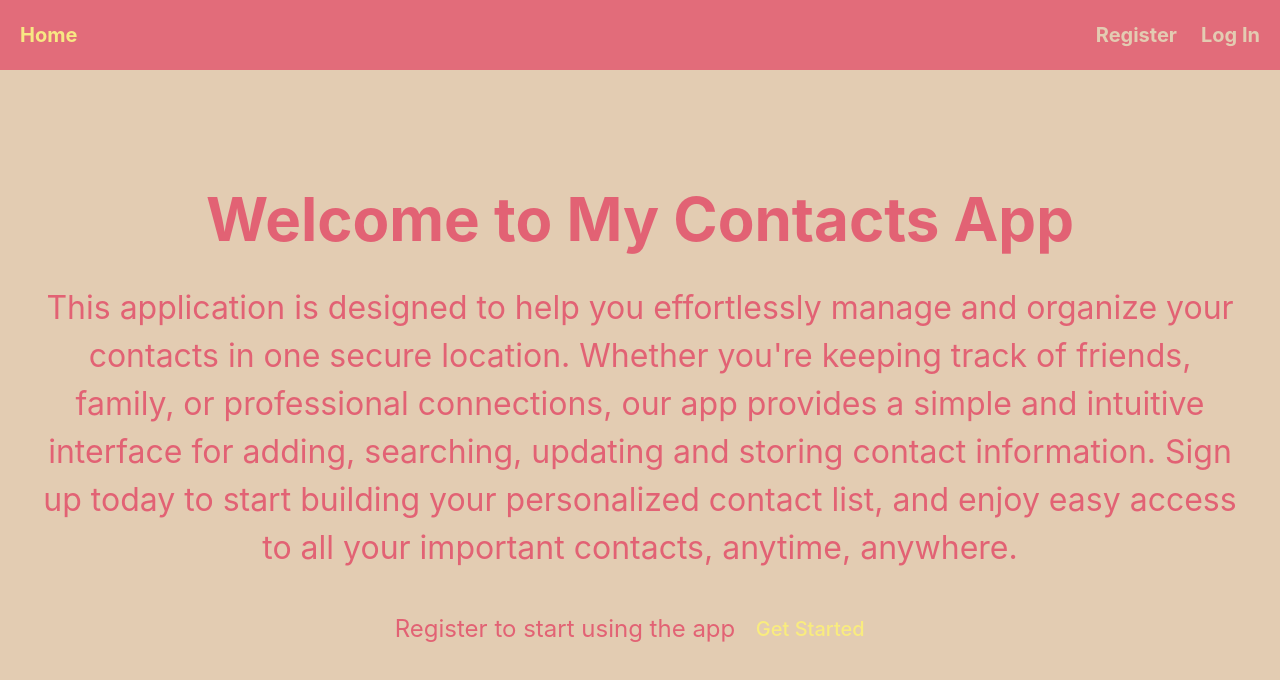
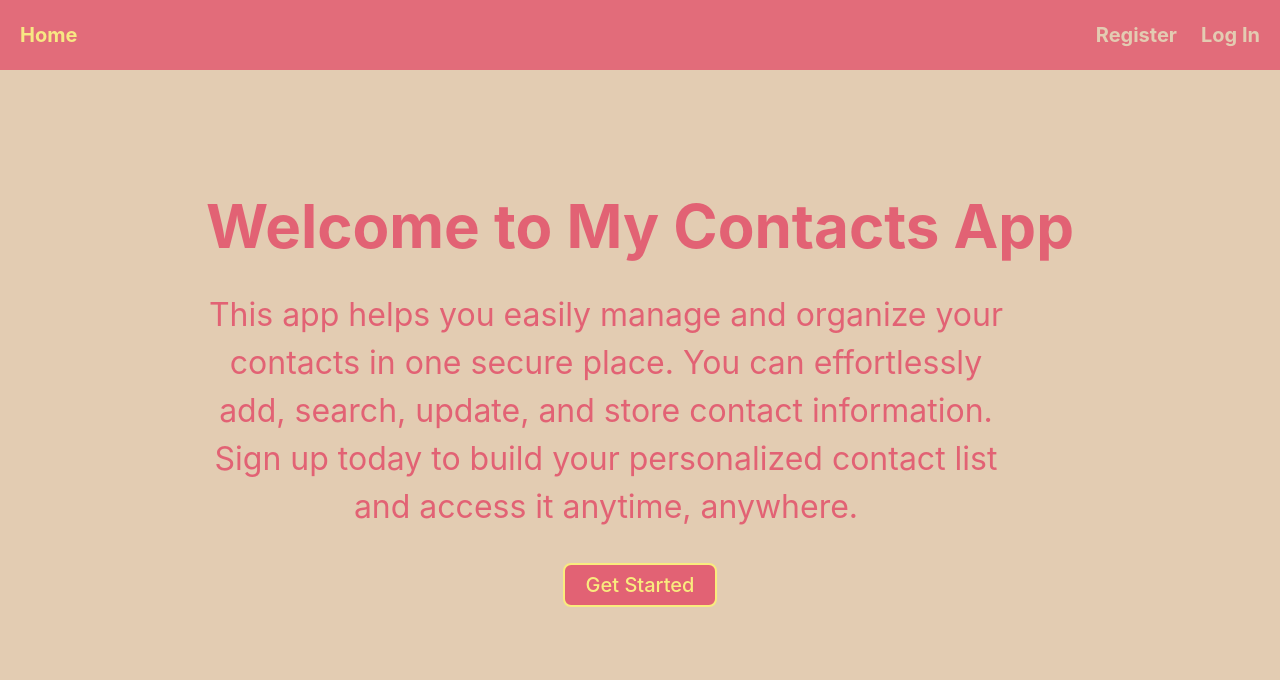
Before and after one commit to Alina-ps/goit-react-hw-08, a React (Vite) app: page / in a window 1280 px wide. Shown: the top 680 px of the page. Built offline with nearby package versions, Linux system fonts and the light colour scheme.

Commit message:
minor upd css

```diff
--- a/src/components/Contact/Contact.jsx
+++ b/src/components/Contact/Contact.jsx
@@ -21,12 +21,14 @@ const Contact = ({ id, name, number }) => {
         <p className={s.contactText}>{name}</p>
         <p className={s.contactText}>{number}</p>
       </div>
+      <div className={s.btnWrapper}>
         <button className={s.contactBtn} onClick={handleEdit} type="button">
           Edit
         </button>
         <button className={s.contactBtn} onClick={handleDelete} type="button">
           Delete
         </button>
+      </div>
     </>
   );
 };
--- a/src/components/Contact/Contact.module.css
+++ b/src/components/Contact/Contact.module.css
@@ -1,11 +1,24 @@
+:root {
+  --first-color: #e3ccb2;
+  --second-color: #f9ec7e;
+  --third-color: #e26274;
+}
+
 .contactText {
   padding: 0;
   margin: 0;
 }
 
+.btnWrapper {
+  display: flex;
+  flex-direction: column;
+  gap: 20px;
+}
+
 .contactBtn {
-  background-color: var(--second-color);
-  color: var(--third-color);
+  border: 2px solid var(--second-color);
+  background-color: var(--third-color);
+  color: var(--second-color);
   font-size: 15px;
   transition: transform 250ms ease, opacity 250ms ease, box-shadow 250ms ease,
     background-color 250ms ease;
@@ -23,7 +36,7 @@
 .contactBtn:active {
   box-shadow: 0 5px 15px rgba(0, 0, 0, 0.3);
   background-color: var(--second-color);
-  opacity: 0.6;
+  color: var(--third-color);
 }
 
 @media screen and (min-width: 768px) {
--- a/src/components/UpdateContactForm/UpdateContactForm.module.css
+++ b/src/components/UpdateContactForm/UpdateContactForm.module.css
@@ -117,7 +117,7 @@
 
 @media screen and (min-width: 768px) {
   .form {
-    width: 400px;
+    width: 300px;
   }
 
   .label {
--- a/src/components/UserMenu/UserMenu.module.css
+++ b/src/components/UserMenu/UserMenu.module.css
@@ -22,9 +22,10 @@
   width: 100px;
   padding: 5px;
   font-size: 20px;
-  background-color: var(--second-color);
-  color: var(--third-color);
-  transition: transform 250ms ease, opacity 250ms ease, box-shadow 250ms ease,
+  border: 2px solid var(--second-color);
+  background-color: var(--third-color);
+  color: var(--second-color);
+  transition: transform 250ms ease, color 250ms ease, box-shadow 250ms ease,
     background-color 250ms ease;
 }
 
@@ -40,5 +41,5 @@
 .btn:active {
   box-shadow: 0 5px 15px rgba(0, 0, 0, 0.3);
   background-color: var(--second-color);
-  opacity: 0.6;
+  color: var(--third-color);
 }
--- a/src/pages/HomePage/HomePage.jsx
+++ b/src/pages/HomePage/HomePage.jsx
@@ -12,22 +12,20 @@ const HomePage = () => {
       <h1 className={s.title}>Welcome, {user.name}</h1>
     </div>
   ) : (
-    <div>
+    <div className={s.container}>
+      <div className={s.textWrapper}>
         <h1 className={s.title}>Welcome to My Contacts App</h1>
         <p className={s.subtitle}>
-        This application is designed to help you effortlessly manage and
-        organize your contacts in one secure location. Whether you're keeping
-        track of friends, family, or professional connections, our app provides
-        a simple and intuitive interface for adding, searching, updating and
-        storing contact information. Sign up today to start building your
-        personalized contact list, and enjoy easy access to all your important
-        contacts, anytime, anywhere.
+          This app helps you easily manage and organize your contacts in one
+          secure place. You can effortlessly add, search, update, and store
+          contact information. Sign up today to build your personalized contact
+          list and access it anytime, anywhere.
         </p>
         <div className={s.wrapper}>
-        <p className={s.text}>Register to start using the app</p>
           <Link to="/register" className={s.btn}>
             Get Started
           </Link>
+        </div>
       </div>
     </div>
   );
--- a/src/pages/HomePage/HomePage.module.css
+++ b/src/pages/HomePage/HomePage.module.css
@@ -4,14 +4,9 @@
   --third-color: #e26274;
 }
 
-/* .container {
-  max-width: 400px;
-  margin: 0 auto;
-  padding: 20px;
-  text-align: center;
-} */
-
 .title {
+  padding: 0;
+  margin: 0;
   font-size: 60px;
   margin-bottom: 20px;
   text-align: center;
@@ -19,8 +14,7 @@
 
 .subtitle {
   font-size: 32px;
-  /* margin-bottom: 40px; */
-  max-width: 1200px;
+  max-width: 800px;
   text-align: center;
 }
 
@@ -42,21 +36,16 @@
   justify-content: center;
   align-items: center;
   border-radius: 8px;
-  /* border: 1px solid transparent; */
   font-weight: 500;
   cursor: pointer;
   height: 40px;
   width: 150px;
   font-size: 20px;
   text-decoration: none;
-  /* background-color: var(--second-color); */
+  border: 2px solid var(--second-color);
+  background-color: var(--third-color);
   color: var(--second-color);
-  transition: transform 250ms ease, opacity 250ms ease, box-shadow 250ms ease,
-    background-color 250ms ease;
-}
-
-.btn:active {
-  transform: scale(0.95);
+  transition: transform 250ms ease, outline 250ms ease;
 }
 
 .btn:focus {
@@ -65,7 +54,5 @@
 
 .btn:hover,
 .btn:active {
-  /* box-shadow: 0 5px 15px rgba(0, 0, 0, 0.3); */
-  /* background-color: var(--second-color); */
-  opacity: 0.6;
+  transform: scale(0.95);
 }
```
Also changed, not shown: src/assets/contact-book.svg (added), src/assets/icons.svg (added). Lines whose indentation alone changed are shown as unchanged.
